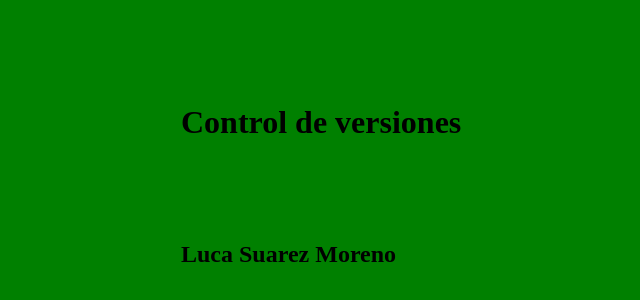
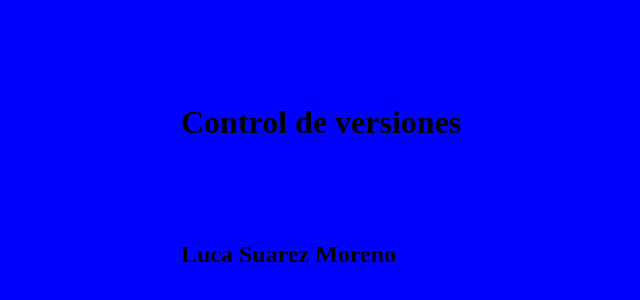
Before and after one commit to micar002/TP_SO_I4_104, a plain HTML site: page index.html in a window 1280 px wide. Shown: the part 96-396 px from the top of the page, without its empty margins (119-759 px from the left). Drawn offline with Linux system fonts and the light colour scheme.

Commit message:
BETA cambia fondo a blue en TESTING

```diff
--- a/estilo.css
+++ b/estilo.css
@@ -3,5 +3,5 @@
     margin:100px;
 }
 body {
-    background:green;
+    background:blue;
 }
```
